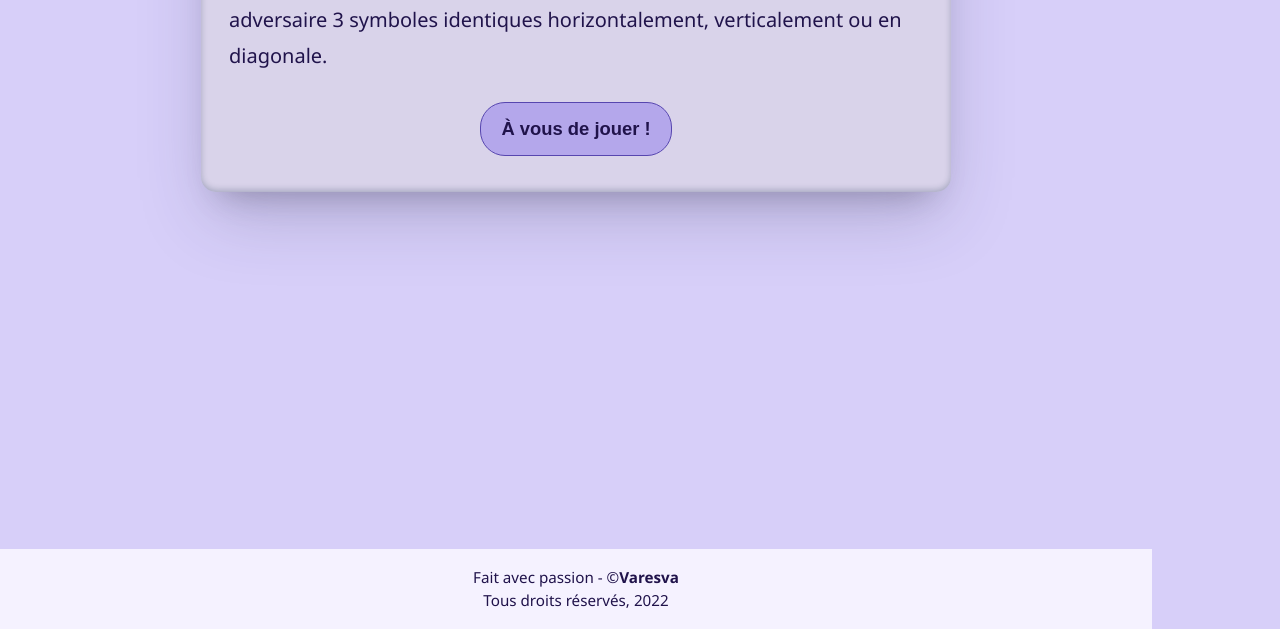
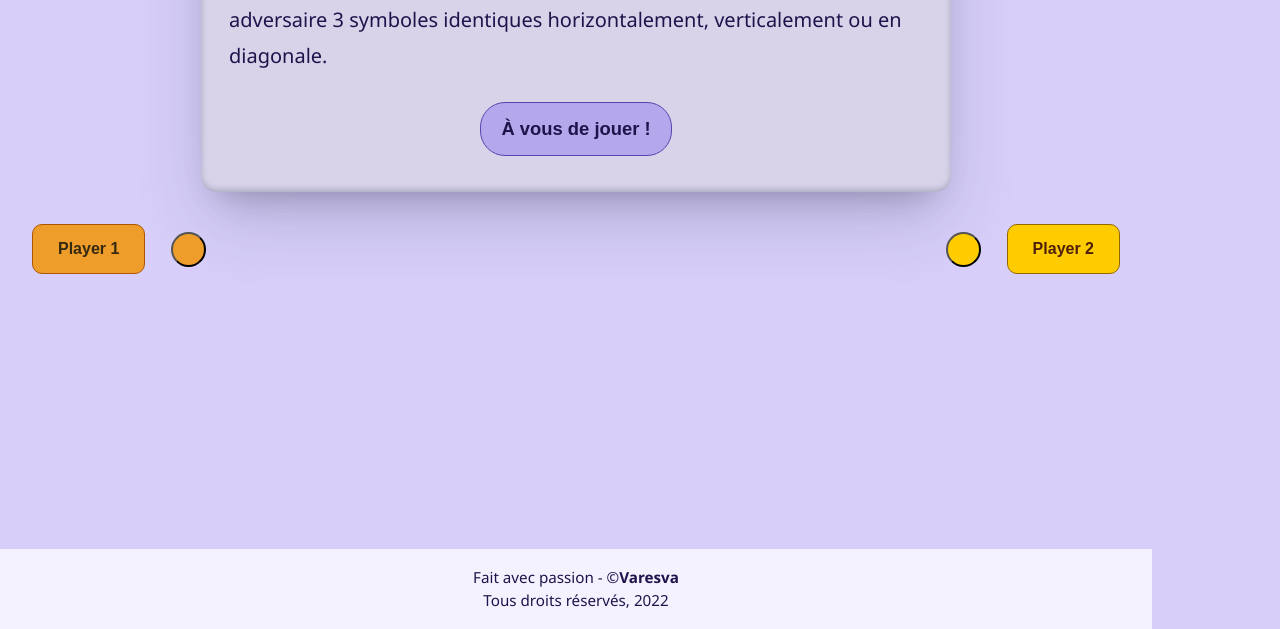
Before and after one commit to Varesva/tic_tac_toe_animation, a plain HTML site: page index.html in a window 1280 px wide. Shown: the part 251-880 px from the top of the page. Drawn offline with Linux system fonts and the light colour scheme.

Commit message:
block for players is made, lacks class dotPlayer matching template

```diff
--- /dev/null
+++ b/css/player.css
@@ -0,0 +1,60 @@
+button.player {
+	padding: 11px 22px;
+	border-radius: 10px;
+	font-weight: 600;
+	font-size: 0.75rem;
+}
+
+div.playOne > .player {
+	background-color: #ee9d2b;
+	border: 1px solid #ad5700;
+	color: #35290f;
+}
+
+div.playOne > .dotPlayer {
+	background-color: #ee9d2b;
+}
+
+div.playTwo > .player {
+	background-color: #ffcc00;
+	border: 1px solid #946800;
+	color: #4e2009;
+}
+
+div.playTwo > .dotPlayer {
+	background-color: #ffcc00;
+}
+
+button.dotPlayer {
+	width: 30px;
+	height: 30px;
+	border-radius: 50%;
+    margin: 0px 10px;
+}
+
+.playerContainer {
+	display: flex;
+	flex-direction: row;
+	justify-content: space-between;
+	margin: 1rem;
+}
+
+.playerChoice {
+	display: flex;
+	align-items: center;
+}
+
+@media screen and (min-width: 500px) {
+	button.player {
+		padding: 15px 25px;
+		font-size: 1rem;
+		margin: 1rem;
+	}
+
+	button.dotPlayer {
+		width: 35px;
+		height: 35px;
+		background-color: #2e1b01;
+		border-radius: 50%;
+	}
+}
--- a/index.html
+++ b/index.html
@@ -11,6 +11,7 @@
     <link rel="stylesheet" href="./css/style.css">
     <link rel="stylesheet" href="./css/pop_up.css">
     <link rel="stylesheet" href="./css/fonts.css">
+    <link rel="stylesheet" href="./css/player.css">
     <title>Tic-Tac-Toe | Varesva</title>
 </head>
 <body>
@@ -46,7 +47,22 @@
                     <button id="startGame" class="btnStart">À vous de jouer !</button>
                 </div>
             </div>
-
+            <div class="playerContainer">
+                <div class="playerChoice playOne">
+                    <button class="player">
+                        Player 1
+                    </button>
+                    <button class="dotPlayer">
+                    </button>
+                </div>
+                <div class="playerChoice playTwo">
+                    <button class="dotPlayer">
+                    </button>
+                    <button class="player">
+                        Player 2
+                    </button>
+                </div>
+            </div>
         </main>
         <footer>
             <p>
```
Also changed, not shown: 1 other file.
